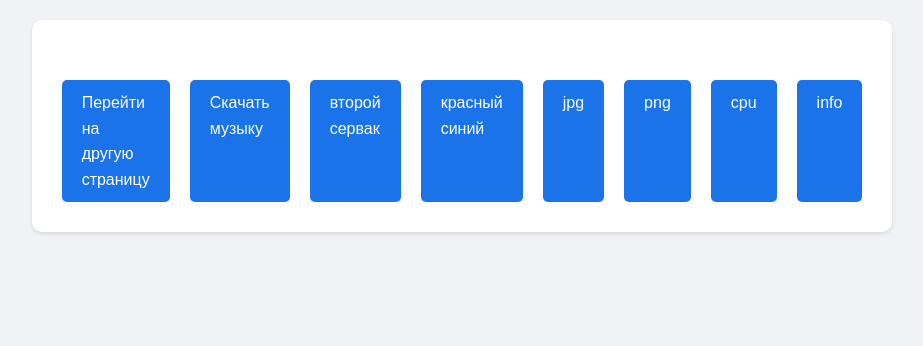
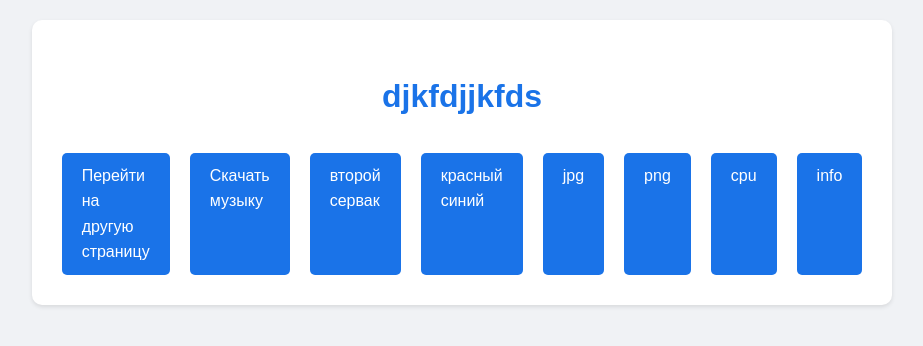
Before and after one commit to egerin11/docker, a plain HTML site: page docker/nginx/media/index.html in a window 1280 px wide. Shown: the whole page, without its empty margins (178-1101 px from the left). Drawn offline with Linux system fonts and the light colour scheme.

```diff
--- a/docker/nginx/media/index.html
+++ b/docker/nginx/media/index.html
@@ -66,8 +66,9 @@
 
 <body>
     <div class="container">
+      <h1>djkfdjjkfds</h1>
+        <div class="buttons">
 
-        <div class="buttons">
             <a href="/second-page">Перейти на другую страницу</a>
             <a href="/music">Скачать музыку</a>
             <a href="/secondserver">второй сервак</a>
```
